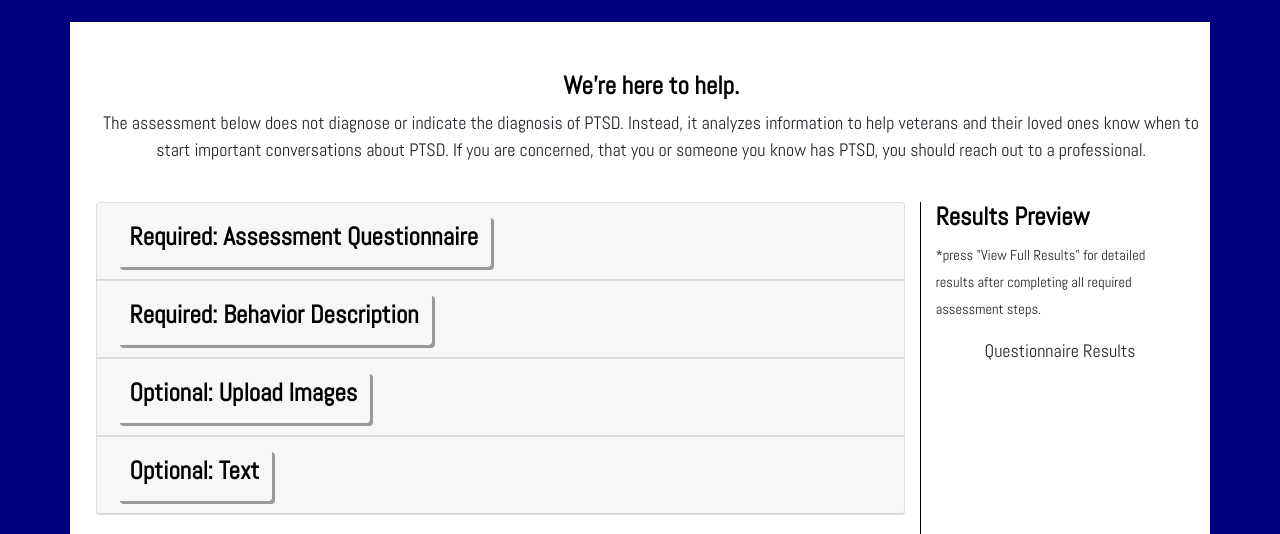
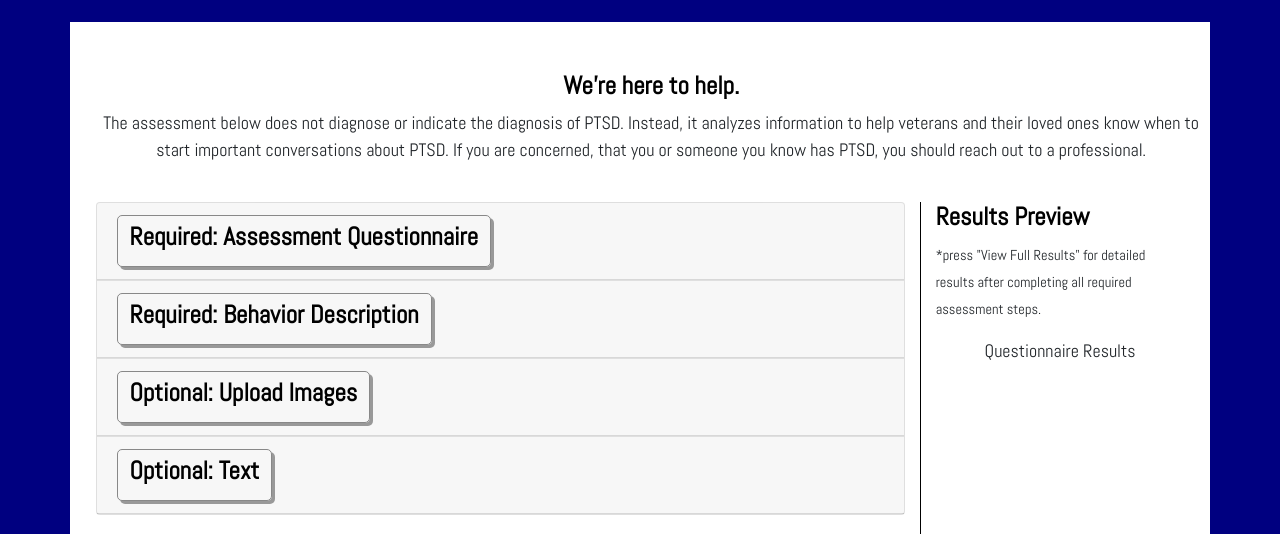
Before and after one commit to technophile81/vetPTSDApp, a plain HTML site: page index.html in a window 1280 px wide. Shown: the part 232-766 px from the top of the page. Drawn offline with nearby package versions, Linux system fonts and the light colour scheme; no server answers.

Commit message:
button hover

```diff
--- a/assets/css/style.css
+++ b/assets/css/style.css
@@ -116,13 +116,17 @@ button:disabled h3{
 
 /* Button style of card header */
 
-button{
-    border: 1px solid;
+#headerbutton{
+    border: 1px solid #888 !important;
     border-radius: 5px;
     box-shadow: 3px 3px #999;
 }
 
-button:active {
+#headerbutton:hover {background-color: #666 !important;}
+
+
+
+#headerbutton:active {
     transform: translateY(4px);
 }
 
--- a/index.html
+++ b/index.html
@@ -82,7 +82,7 @@
                         <div class="card">
                             <div class="card-header" id="headingOne">
                                 <h5 class="mb-0">
-                                    <button class="btn btn-link collapsed" type="button" data-toggle="collapse" data-target="#collapseOne" aria-expanded="false" aria-controls="collapseOne">
+                                    <button class="btn btn-link collapsed" id="headerbutton" type="button" data-toggle="collapse" data-target="#collapseOne" aria-expanded="false" aria-controls="collapseOne">
                                         <h3>Required: Assessment Questionnaire</h3>
                                     </button>
                                 </h5>
@@ -116,7 +116,7 @@
                         <div class="card">
                             <div class="card-header" id="headingTwo">
                                 <h5 class="mb-0">
-                                    <button class="btn btn-link collapsed" type="button" data-toggle="collapse" data-target="#collapseTwo" aria-expanded="false"
+                                    <button class="btn btn-link collapsed" id="headerbutton" type="button" data-toggle="collapse" data-target="#collapseTwo" aria-expanded="false"
                                         aria-controls="collapseTwo">
                                         <h3>Required: Behavior Description</h3>
                                     </button>
@@ -140,7 +140,7 @@
                         <div class="card">
                             <div class="card-header" id="headingThree">
                                 <h5 class="mb-0">
-                                    <button class="btn btn-link collapsed" type="button" data-toggle="collapse" data-target="#collapseThree" aria-expanded="false"
+                                    <button class="btn btn-link collapsed" id="headerbutton" type="button" data-toggle="collapse" data-target="#collapseThree" aria-expanded="false"
                                         aria-controls="collapseThree">
                                         <h3>Optional: Upload Images</h3>
                                     </button>
@@ -160,7 +160,7 @@
                         <div class="card">
                             <div class="card-header" id="headingFour">
                                 <h5 class="mb-0">
-                                    <button class="btn btn-link collapsed" type="button" data-toggle="collapse" data-target="#collapseFour" aria-expanded="false"
+                                    <button class="btn btn-link collapsed" id="headerbutton" type="button" data-toggle="collapse" data-target="#collapseFour" aria-expanded="false"
                                         aria-controls="collapseFour">
                                         <h3>Optional: Text</h3>
                                     </button>
```
